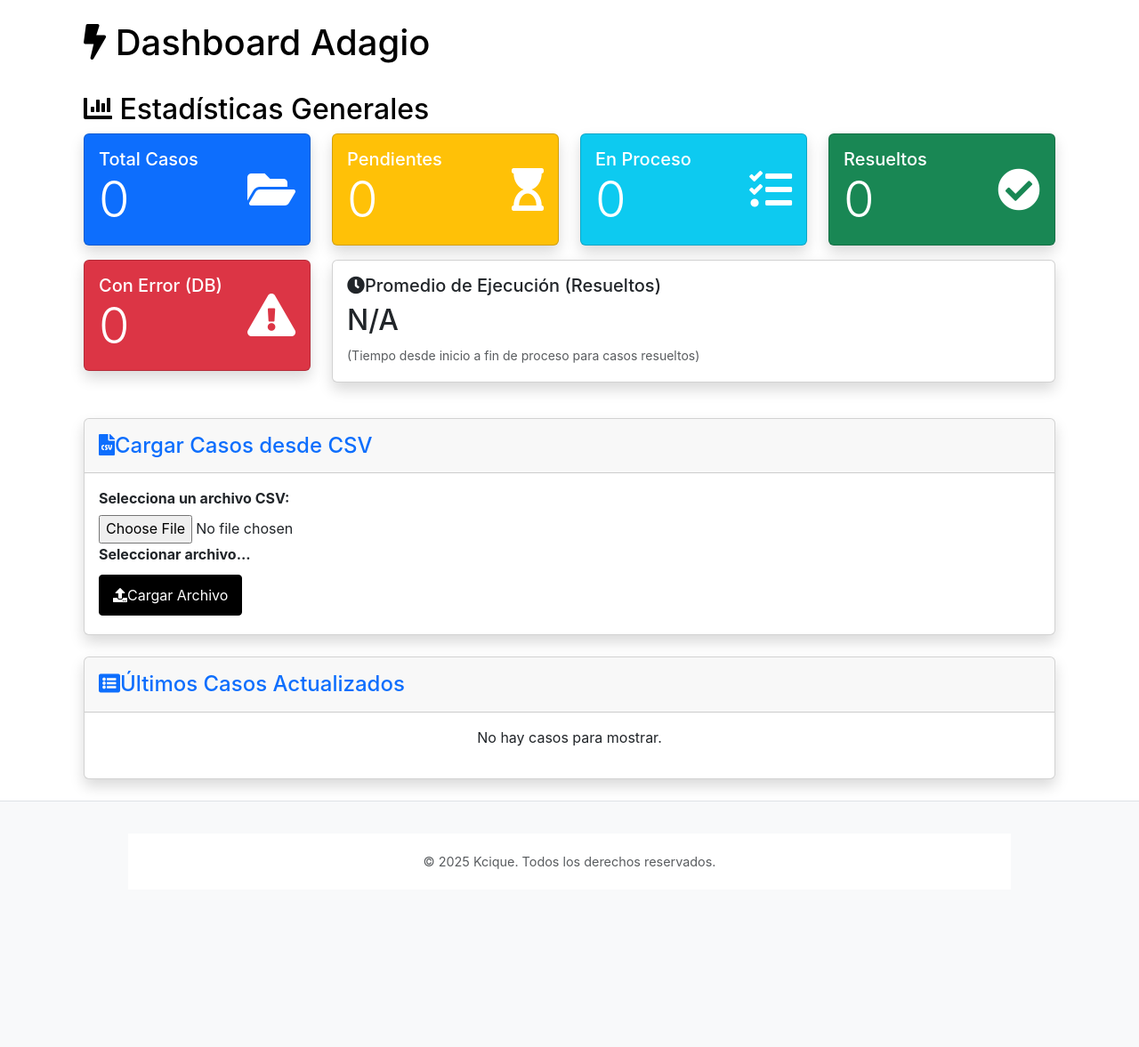
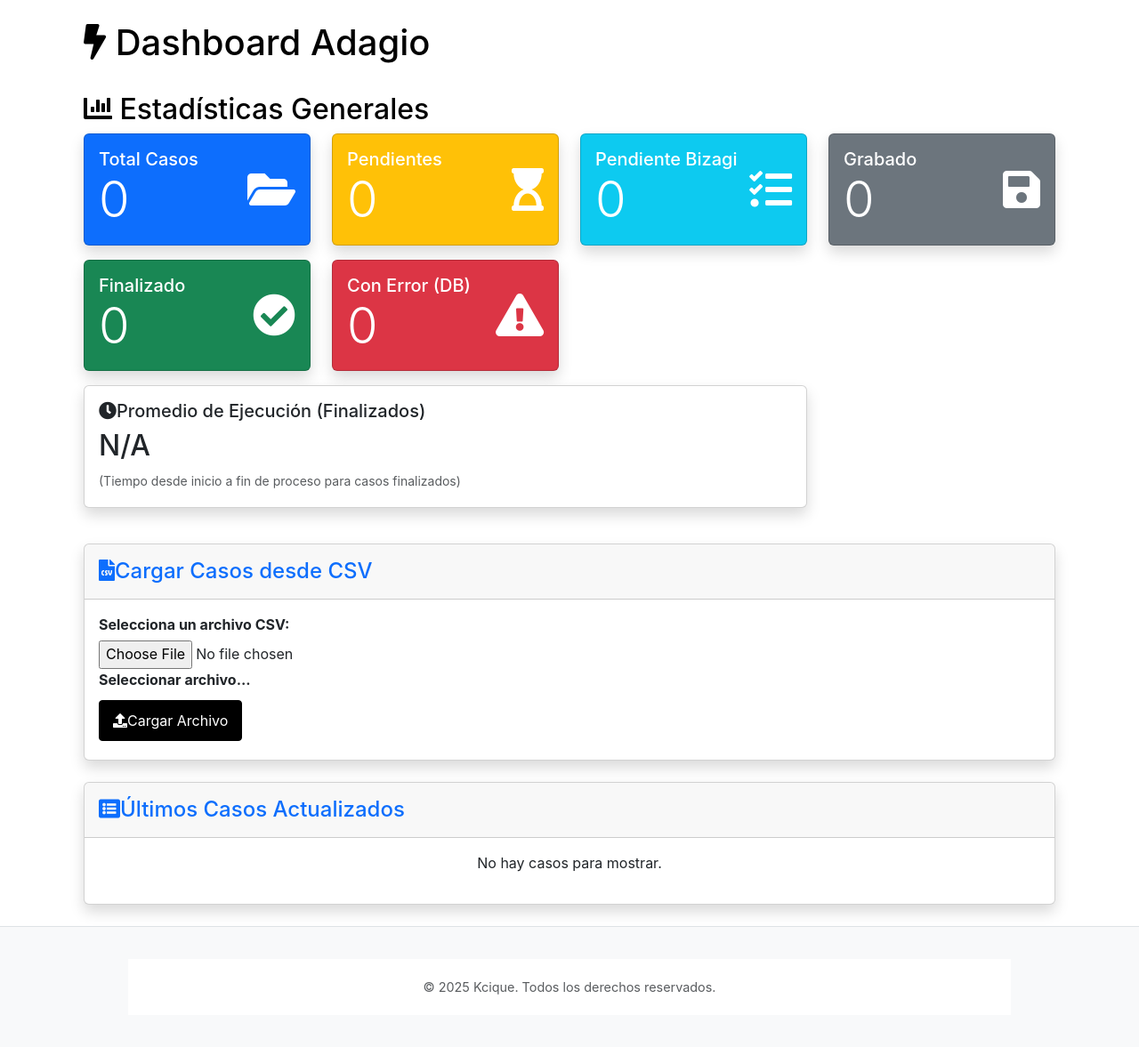
Before and after one commit to jmfernand1/kcique-project, a Django app: page /adagio/ in a window 1280 px wide. Shown: the part 63-1240 px from the top of the page at 89% size. Before the commit the page ends 1040 px from the top, so only its background shows below. Run offline with Django 4.2, Linux system fonts and the light colour scheme; data that the repository does not hold is empty.

Commit message:
Cambio del modelo para adicionar columna

```diff
--- a/adagio/views.py
+++ b/adagio/views.py
@@ -52,6 +52,7 @@ def procesar_y_cargar_csv(archivo_csv_subido, nombre_script='carga_web_adagio'):
             defaults = {
                 'num_prestamo': str(row.get('num_prestamo', '')) or None,
                 'docsoldv': str(row.get('docsoldv', '')) or None,
+                'doctitulardv': str(row.get('doctitulardv', '')) or None,
                 'tipo_de_cuenta': str(row.get('tipo_de_cuenta', '')) or None,
                 'numcta_debito': str(row.get('numcta_debito', '')) or None,
                 'secuencia_cta': str(row.get('secuencia_cta', '')) or None,
@@ -92,15 +93,16 @@ def procesar_y_cargar_csv(archivo_csv_subido, nombre_script='carga_web_adagio'):
 def dashboard_adagio(request):
     # Estadísticas
     casos_pendientes = CasoDebito.objects.filter(estado='PENDIENTE').count()
-    casos_en_proceso = CasoDebito.objects.filter(estado='EN_PROCESO').count()
-    casos_resueltos = CasoDebito.objects.filter(estado='RESUELTO').count()
-    casos_con_error_db = CasoDebito.objects.filter(estado='ERROR').count()
+    casos_grabado = CasoDebito.objects.filter(estado='GRABADO').count()
+    casos_pendiente_bizagi = CasoDebito.objects.filter(estado='PENDIENTE BIZAGI').count()
+    casos_finalizado = CasoDebito.objects.filter(estado='FINALIZADO').count()
+    casos_con_error_db = CasoDebito.objects.filter(estado='CON ERROR').count()
     total_casos = CasoDebito.objects.count()
 
     # Promedio de tiempo de ejecución para casos resueltos
     # Se calcula la diferencia entre fecha_fin_proceso y fecha_inicio_proceso
     casos_completados_con_tiempo = CasoDebito.objects.filter(
-        estado='RESUELTO',
+        estado='FINALIZADO',
         fecha_inicio_proceso__isnull=False,
         fecha_fin_proceso__isnull=False
     ).annotate(
@@ -135,8 +137,9 @@ def dashboard_adagio(request):
 
     context = {
         'casos_pendientes': casos_pendientes,
-        'casos_en_proceso': casos_en_proceso,
-        'casos_resueltos': casos_resueltos,
+        'casos_grabado': casos_grabado,
+        'casos_pendiente_bizagi': casos_pendiente_bizagi,
+        'casos_finalizado': casos_finalizado,
         'casos_con_error_db': casos_con_error_db,
         'total_casos': total_casos,
         'promedio_ejecucion': promedio_ejecucion, # Puede ser None si no hay datos
--- a/scripts/cargar_casos.py
+++ b/scripts/cargar_casos.py
@@ -38,6 +38,7 @@ def cargar_casos_desde_df(df, nombre_script='cargar_casos.py'):
             defaults = {
                 'num_prestamo': str(row.get('num_prestamo', '')) or None,
                 'docsoldv': str(row.get('docsoldv', '')) or None,
+                'doctitulardv': str(row.get('doctitulardv', '')) or None,
                 'tipo_de_cuenta': str(row.get('tipo_de_cuenta', '')) or None,
                 'numcta_debito': str(row.get('numcta_debito', '')) or None,
                 'secuencia_cta': str(row.get('secuencia_cta', '')) or None,
--- a/templates/adagio/dashboard.html
+++ b/templates/adagio/dashboard.html
@@ -46,10 +46,23 @@
                 <div class="card-body">
                     <div class="d-flex justify-content-between align-items-center">
                         <div>
-                            <h5 class="card-title mb-0">En Proceso</h5>
-                            <p class="card-text display-4">{{ casos_en_proceso }}</p>
+                            <h5 class="card-title mb-0">Pendiente Bizagi</h5>
+                            <p class="card-text display-4">{{ casos_pendiente_bizagi }}</p>
                         </div>
                         <i class="fas fa-tasks fa-3x"></i>
+                    </div>
+                </div>
+            </div>
+        </div>
+        <div class="col-lg-3 col-md-6 mb-3">
+            <div class="card text-white bg-secondary shadow">
+                <div class="card-body">
+                    <div class="d-flex justify-content-between align-items-center">
+                        <div>
+                            <h5 class="card-title mb-0">Grabado</h5>
+                            <p class="card-text display-4">{{ casos_grabado }}</p>
+                        </div>
+                        <i class="fas fa-save fa-3x"></i>
                     </div>
                 </div>
             </div>
@@ -59,8 +72,8 @@
                 <div class="card-body">
                     <div class="d-flex justify-content-between align-items-center">
                         <div>
-                            <h5 class="card-title mb-0">Resueltos</h5>
-                            <p class="card-text display-4">{{ casos_resueltos }}</p>
+                            <h5 class="card-title mb-0">Finalizado</h5>
+                            <p class="card-text display-4">{{ casos_finalizado }}</p>
                         </div>
                         <i class="fas fa-check-circle fa-3x"></i>
                     </div>
@@ -83,9 +96,9 @@
         <div class="col-lg-9 col-md-6 mb-3">
             <div class="card shadow">
                 <div class="card-body">
-                    <h5 class="card-title"><i class="fas fa-clock mr-2"></i>Promedio de Ejecución (Resueltos)</h5>
+                    <h5 class="card-title"><i class="fas fa-clock mr-2"></i>Promedio de Ejecución (Finalizados)</h5>
                     <p class="card-text h2">{{ promedio_ejecucion|default:"N/A" }}</p>
-                    <small class="text-muted">(Tiempo desde inicio a fin de proceso para casos resueltos)</small>
+                    <small class="text-muted">(Tiempo desde inicio a fin de proceso para casos finalizados)</small>
                 </div>
             </div>
         </div>
@@ -141,7 +154,7 @@
                             <tr>
                                 <td>{{ caso.cod_caso_bizagi }}</td>
                                 <td>
-                                    <span class="badge badge-pill badge-{% if caso.estado == 'PENDIENTE' %}warning{% elif caso.estado == 'EN_PROCESO' %}info{% elif caso.estado == 'RESUELTO' %}success{% elif caso.estado == 'ERROR' %}danger{% else %}secondary{% endif %}">
+                                    <span class="badge badge-pill badge-{% if caso.estado == 'PENDIENTE' %}warning{% elif caso.estado == 'PENDIENTE BIZAGI' %}info{% elif caso.estado == 'FINALIZADO' %}success{% elif caso.estado == 'CON ERROR' %}danger{% elif caso.estado == 'GRABADO' %}primary{% else %}secondary{% endif %}">
                                         {{ caso.estado }}
                                     </span>
                                 </td>
```
Also changed, not shown: adagio/models.py (+10 -1 lines).
